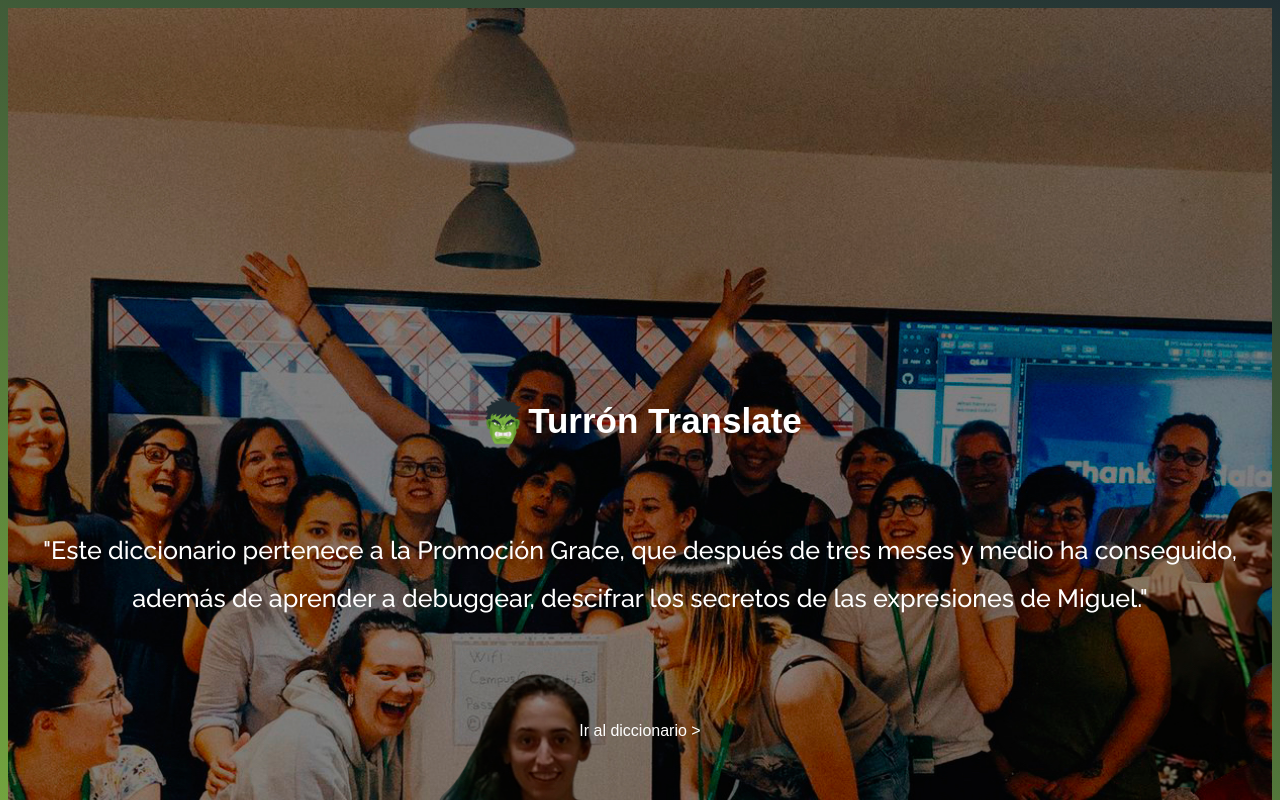
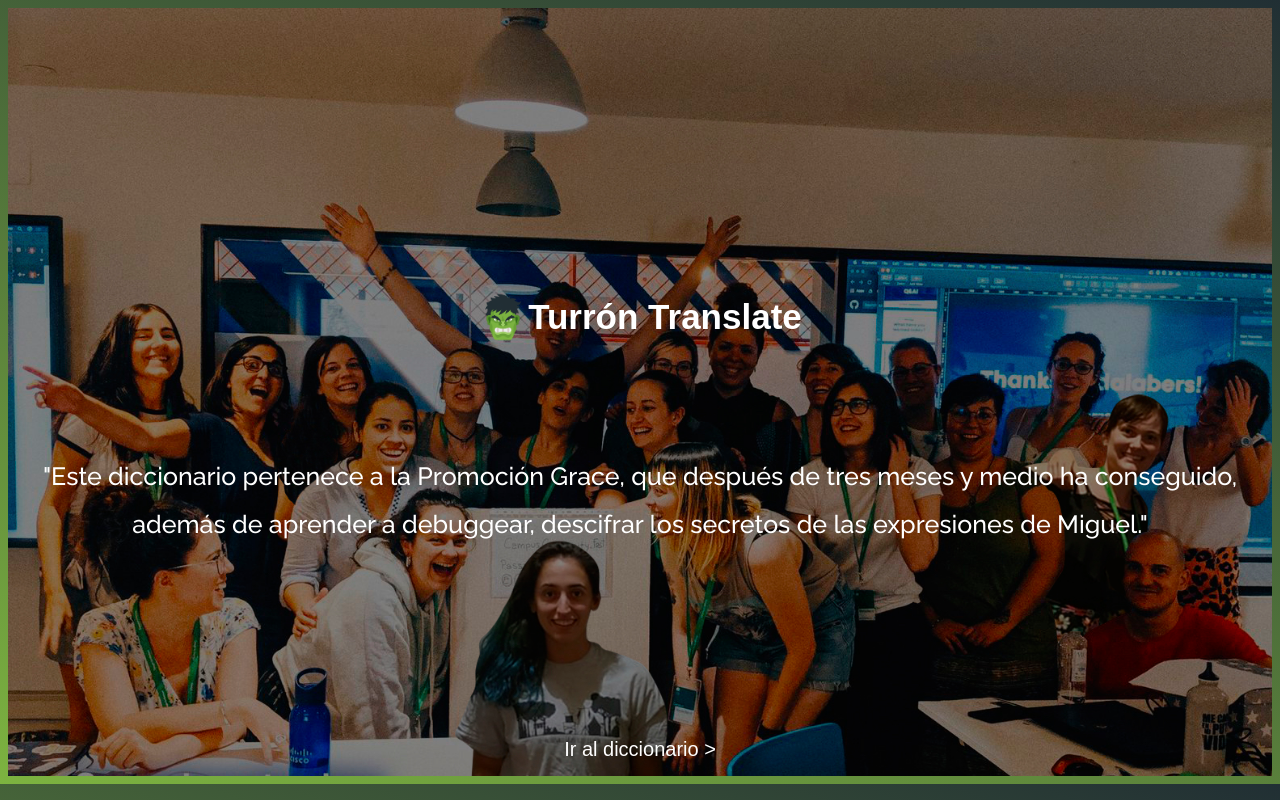
Before and after one commit to btdvalle/turron-translate, a React (Create React App) app: page / in a window 1280 px wide. Shown: the top 800 px of the page. Built offline with nearby package versions, Linux system fonts and the light colour scheme; a web font is replaced by a local one.

Commit message:
styles and @media

```diff
--- a/src/components/App.js
+++ b/src/components/App.js
@@ -1,6 +1,5 @@
 import React from "react";
 import { Route, Switch } from "react-router-dom";
-import Header from "./Header";
 import Home from "./Home";
 import "../scss/App.scss";
 import SentencesList from "./SentencesList";
--- a/src/components/Home.js
+++ b/src/components/Home.js
@@ -1,6 +1,5 @@
 import React from "react";
 import { Link } from "react-router-dom";
-
 import Header from "./Header";
 
 const Home = () => {
--- a/src/scss/layout/_header.scss
+++ b/src/scss/layout/_header.scss
@@ -2,7 +2,7 @@
   display: flex;
   align-items: center;
   justify-content: center;
-  margin: 0px 0 70px 0;
+  margin: 0px 0 10px 0;
   &_img {
     width: 45px;
     @media (min-width: 750px) {
--- a/src/scss/layout/_home.scss
+++ b/src/scss/layout/_home.scss
@@ -5,14 +5,13 @@
   height: 588px;
   display: flex;
   flex-direction: column;
-  justify-content: center;
+  justify-content: flex-end;
   text-align: center;
-  padding-top: 160px;
   @media (min-width: 750px) {
     height: 768px;
   }
   @media (min-width: 950px) {
-    height: 100vh;
+    max-height: 100vh;
   }
 
   &_text {
@@ -28,12 +27,13 @@
       line-height: 48px;
       font-weight: 500;
       width: 100%;
-      margin: 10px auto 50px auto;
+      margin: 100px auto 140px auto;
     }
   }
   &_link {
     text-decoration: none;
     color: white;
-    margin: 50px auto 0px auto;
+    margin: 50px auto 15px auto;
+    font-size: 20px;
   }
 }
--- a/src/scss/layout/_sentenceDetail.scss
+++ b/src/scss/layout/_sentenceDetail.scss
@@ -25,8 +25,9 @@
     }
   }
   &_link {
-    display: block;
     text-decoration: none;
     color: white;
+    margin: 10px auto 5px auto;
+    font-size: 20px;
   }
 }
--- a/src/scss/layout/_sentenceItem.scss
+++ b/src/scss/layout/_sentenceItem.scss
@@ -1,5 +1,6 @@
 .sentenceItem_link {
-  display: block;
   text-decoration: none;
   color: white;
+  margin: 50px auto 15px auto;
+  font-size: 20px;
 }
--- a/src/scss/layout/_sentenceList.scss
+++ b/src/scss/layout/_sentenceList.scss
@@ -21,7 +21,8 @@
 }
 
 .sentenceLis_link {
-  display: block;
   text-decoration: none;
   color: white;
+  margin: 50px auto 15px auto;
+  font-size: 20px;
 }
```
